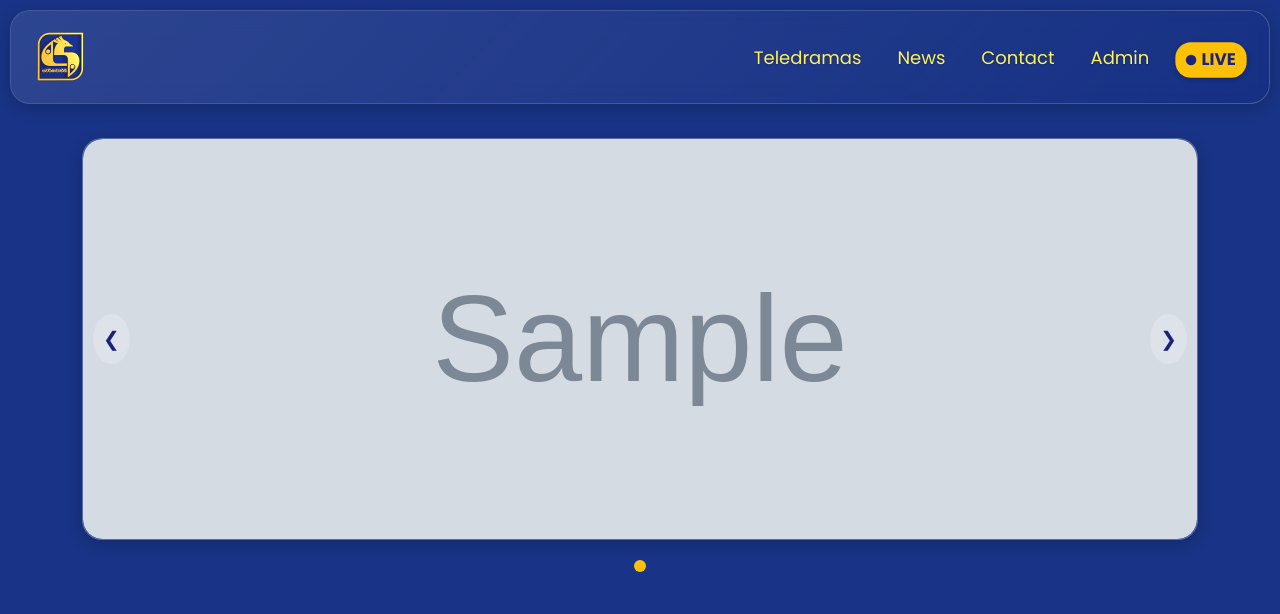
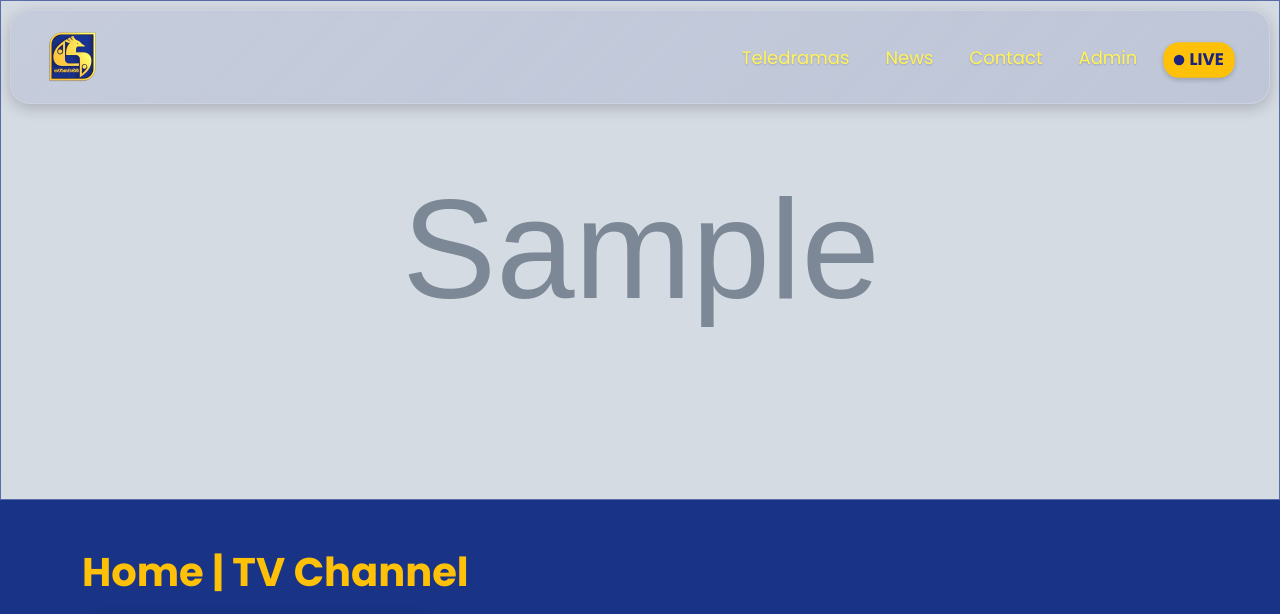
Before and after one commit to IsuruSahan/swarnawahini_web, a PHP site: page / in a window 1280 px wide. Shown: the top 614 px of the page. Run offline with PHP 8.4, Linux system fonts and the light colour scheme; tables that the repository leaves empty or names only in its code hold one stand-in row (values such as "Sample post"); grey boxes marked "Sample" are stand-in pictures; data that the repository does not hold is empty.

Commit message:
second commit

```diff
--- a/components/banner_slider.php
+++ b/components/banner_slider.php
@@ -11,143 +11,178 @@
                 <?php foreach ($banners as $index => $banner) { ?>
                     <div class="banner-slide <?php echo $index === 0 ? 'active' : ''; ?>" data-index="<?php echo $index; ?>">
                         <img src="/swarnawahini_web/uploads/banners/<?php echo htmlspecialchars($banner['image_path']); ?>" alt="Banner <?php echo $index + 1; ?>">
+                        <!-- <div class="banner-overlay"></div>
+                        <div class="banner-content">
+                            <h1 class="banner-title">TV DERANA</h1>
+                            <p class="banner-subtitle">Sri Lanka’s Premier Entertainment Channel</p>
+                            <a href="#" class="banner-button">WATCH NOW</a>
+                        </div> -->
                     </div>
                 <?php } ?>
             </div>
-            <button class="banner-prev">❮</button>
-            <button class="banner-next">❯</button>
-        </div>
-        <!-- Dots outside glassmorphism -->
-        <div class="banner-dots">
-            <?php foreach ($banners as $index => $banner) { ?>
-                <span class="banner-dot <?php echo $index === 0 ? 'active' : ''; ?>" data-index="<?php echo $index; ?>"></span>
-            <?php } ?>
         </div>
     </div>
 
     <style>
+        /* Reset all parent constraints */
+        html, body {
+            margin: 0 !important;
+            padding: 0 !important;
+            width: 100% !important;
+            overflow-x: hidden !important;
+            max-width: none !important;
+        }
+
+        /* Ensure no parent containers interfere */
+        .banner-slider-wrapper, .banner-slider, .banner-slides, .banner-slide {
+            margin: 0 !important;
+            padding: 0 !important;
+            width: 100vw !important;
+            box-sizing: border-box !important;
+            display: block !important;
+            max-width: none !important;
+            border-radius: 0 !important; /* Ensure container has no curved edges */
+        }
+
         .banner-slider-wrapper {
             position: relative;
-            width: 100%;
-            max-width: 1200px;
-            margin: 10px auto;
+            overflow: hidden !important;
+            left: 0 !important;
+            right: 0 !important;
+            transform: none !important;
+            top: 0 !important; /* Ensure it sits directly below navbar */
         }
 
         .banner-slider {
+            height: 500px; /* Matches reference image */
             position: relative;
-            border-radius: 20px;
-            background: rgba(255, 255, 255, 0.1); /* Glassmorphism only on slider */
-            backdrop-filter: blur(10px);
-            -webkit-backdrop-filter: blur(10px);
-            box-shadow: 0 4px 15px rgba(0, 0, 0, 0.2);
-            border: 1px solid rgba(255, 255, 255, 0.2);
-            overflow: hidden;
         }
 
         .banner-slides {
-            display: flex;
-            width: 100%;
-            height: 400px;
-            transition: transform 0.5s ease;
+            position: relative;
+            height: 100%;
         }
 
         .banner-slide {
-            flex: 0 0 100%;
-            width: 100%;
-            display: none;
+            position: absolute;
+            top: 0;
+            left: 0;
+            height: 100%;
+            opacity: 0;
+            transition: opacity 0.5s ease;
         }
 
         .banner-slide.active {
-            display: block;
+            opacity: 1;
         }
 
         .banner-slide img {
             width: 100%;
             height: 100%;
             object-fit: cover;
-            border-radius: 20px;
+            display: block;
+            border-radius: 0 !important; /* Remove curved edges on images */
         }
 
-        .banner-prev, .banner-next {
-    position: absolute;
-    top: 50%;
-    transform: translateY(-50%);
-    background: rgba(255, 255, 255, 0.2);
-    color: #1A237E;
-    border: none;
-    padding: 10px;
-    cursor: pointer;
-    font-size: 20px;
-    border-radius: 50%; /* Ensures round shape */
-    transition: background-color 0.3s ease;
-    z-index: 10; /* Ensures buttons stay above slides */
-}
-
-        .banner-dots {
-            text-align: center;
-            padding: 10px 0;
-            background: transparent; /* No glassmorphism */
+        .banner-overlay {
+            position: absolute;
+            top: 0;
+            left: 0;
+            width: 100%;
+            height: 100%;
+            background: rgba(0, 0, 0, 0.5); /* Dark overlay for text readability */
+            z-index: 5;
         }
 
-        .banner-dot {
-            display: inline-block;
-            width: 12px;
-            height: 12px;
-            background: rgba(255, 255, 255, 0.5);
-            border-radius: 50%;
-            margin: 0 5px;
-            cursor: pointer;
-            transition: background 0.3s ease;
+        .banner-content {
+            position: absolute;
+            top: 50%;
+            left: 5%;
+            transform: translateY(-50%);
+            color: white;
+            z-index: 10 !important;
+            display: block !important;
         }
 
-        .banner-dot.active {
-            background: #FFC107;
+        .banner-title {
+            font-family: 'Poppins', sans-serif;
+            font-size: 48px;
+            font-weight: 700;
+            margin: 0;
+            text-transform: uppercase;
         }
 
-        .banner-dot:hover {
-            background: #ff0000;
+        .banner-subtitle {
+            font-family: 'Poppins', sans-serif;
+            font-size: 18px;
+            font-weight: 400;
+            margin: 10px 0;
+        }
+
+        .banner-button {
+            display: inline-block !important;
+            background: #ff0000; /* Red button color */
+            color: white;
+            padding: 10px 20px;
+            text-decoration: none;
+            font-family: 'Poppins', sans-serif;
+            font-size: 16px;
+            font-weight: 600;
+            border-radius: 5px;
+            text-transform: uppercase;
+            transition: background-color 0.3s ease;
+        }
+
+        .banner-button:hover {
+            background: #cc0000; /* Darker red on hover */
+        }
+
+        /* Responsive adjustments */
+        @media (max-width: 767px) {
+            .banner-slider {
+                height: 400px;
+            }
+            .banner-title {
+                font-size: 36px;
+            }
+            .banner-subtitle {
+                font-size: 16px;
+            }
+            .banner-button {
+                padding: 8px 16px;
+                font-size: 14px;
+            }
+        }
+
+        @media (max-width: 576px) {
+            .banner-slider {
+                height: 300px;
+            }
+            .banner-title {
+                font-size: 24px;
+            }
+            .banner-subtitle {
+                font-size: 14px;
+            }
+            .banner-button {
+                padding: 6px 12px;
+                font-size: 12px;
+            }
         }
     </style>
 
     <script>
         document.addEventListener('DOMContentLoaded', () => {
             const slides = document.querySelectorAll('.banner-slide');
-            const dots = document.querySelectorAll('.banner-dot');
-            const prev = document.querySelector('.banner-prev');
-            const next = document.querySelector('.banner-next');
             let currentIndex = 0;
 
             function updateSlider(index) {
                 slides.forEach((slide, i) => {
                     slide.classList.toggle('active', i === index);
                 });
-                dots.forEach((dot, i) => {
-                    dot.classList.toggle('active', i === index);
-                });
             }
 
-            // Initial setup
             updateSlider(currentIndex);
-
-            // Previous button
-            prev.addEventListener('click', () => {
-                currentIndex = (currentIndex - 1 + slides.length) % slides.length;
-                updateSlider(currentIndex);
-            });
-
-            // Next button
-            next.addEventListener('click', () => {
-                currentIndex = (currentIndex + 1) % slides.length;
-                updateSlider(currentIndex);
-            });
-
-            // Dot navigation
-            dots.forEach(dot => {
-                dot.addEventListener('click', () => {
-                    currentIndex = parseInt(dot.getAttribute('data-index'));
-                    updateSlider(currentIndex);
-                });
-            });
 
             // Auto-slide every 5 seconds
             setInterval(() => {
--- a/components/header.php
+++ b/components/header.php
@@ -2,24 +2,24 @@
 <html lang="en">
 <head>
     <meta charset="UTF-8">
-    <meta name="viewport" content="width=device-width, initial-scale=1.0"> <!-- Add this if missing -->
-    <title><?php echo isset($page_title) ? $page_title : 'TV Channel'; ?></title>
+    <meta name="viewport" content="width=device-width, initial-scale=1.0">
+    <title><?php echo isset($page_title) ? htmlspecialchars($page_title) : 'TV Channel'; ?></title>
     <link rel="stylesheet" href="/swarnawahini_web/css/bootstrap.min.css">
     <link rel="stylesheet" href="/swarnawahini_web/css/custom.css">
-    <!-- Add Poppins font from Google Fonts -->
     <link href="https://fonts.googleapis.com/css2?family=Poppins:wght@400;500;700&display=swap" rel="stylesheet">
 </head>
 <body>
-
+    <?php include 'loading_screen.php'; ?>
 
     <nav class="navbar navbar-expand-lg navbar-light">
-    <!-- Replace text with logo -->
+        <div class="container-fluid">
             <a class="navbar-brand" href="/swarnawahini_web/index.php">
                 <img src="/swarnawahini_web/uploads/logo.png" alt="TV Channel Logo" style="height: 50px;">
             </a>
-
-    <!-- Move nav items to the right -->
-<div class="collapse navbar-collapse justify-content-end">
+            <button class="navbar-toggler" type="button" data-bs-toggle="collapse" data-bs-target="#navbarNav" aria-controls="navbarNav" aria-expanded="false" aria-label="Toggle navigation">
+                <span class="navbar-toggler-icon"></span>
+            </button>
+            <div class="collapse navbar-collapse justify-content-end" id="navbarNav">
                 <ul class="navbar-nav">
                     <li class="nav-item">
                         <a class="nav-link" href="/swarnawahini_web/pages/teledramas.php">Teledramas</a>
@@ -33,7 +33,6 @@
                     <li class="nav-item">
                         <a class="nav-link" href="/swarnawahini_web/admin/dashboard.php">Admin</a>
                     </li>
-        <!-- Add the LIVE button -->
                     <li class="nav-item">
                         <a href="/swarnawahini_web/live.php" class="live-button">
                             <span class="live-circle"></span> LIVE
@@ -41,5 +40,7 @@
                     </li>
                 </ul>
             </div>
+        </div>
     </nav>
-<div class="container mt-5">
+</body>
+</html>
--- a/components/teledrama_list.php
+++ b/components/teledrama_list.php
@@ -55,6 +55,7 @@
                         <span aria-hidden="true">»</span>
                     </a>
                 </li>
+
             </ul>
         </nav>
     <?php } ?>
--- a/css/custom.css
+++ b/css/custom.css
@@ -107,7 +107,7 @@
 
 .card:hover {
     transform: translateY(-5px);
-    box-shadow: 0 6px 5px #FFC107;
+    box-shadow: 0 6px 5px #000000;
 }
 
 .card-img-top {
--- a/index.php
+++ b/index.php
@@ -1,17 +1,14 @@
-<link rel="stylesheet" href="/swarnawahini_web/css/custom.css">
-
 <?php
-
+$page_title = "Home | TV Channel";
 require 'components/db_connect.php';
 require 'components/header.php';
 ?>
+
 <?php include 'components/banner_slider.php'; ?>
 
-<?php require 'components/teledrama_list.php'; ?>
-
-
-
-<?php require 'components/split_layout.php'; ?>
-
+<main>
+    <?php require 'components/teledrama_list.php'; ?>
+    <?php require 'components/split_layout.php'; ?>
+</main>
 
 <?php require 'components/footer.php'; ?>
```
Also changed, not shown: components/loading_screen.php (added, +84 -0 lines), teledrama_detail.php (+6 -6 lines), uploads/banners/rteffg.png (deleted), uploads/banners/සින්ටෝ (3).png (added). Lines whose indentation alone changed are shown as unchanged.
